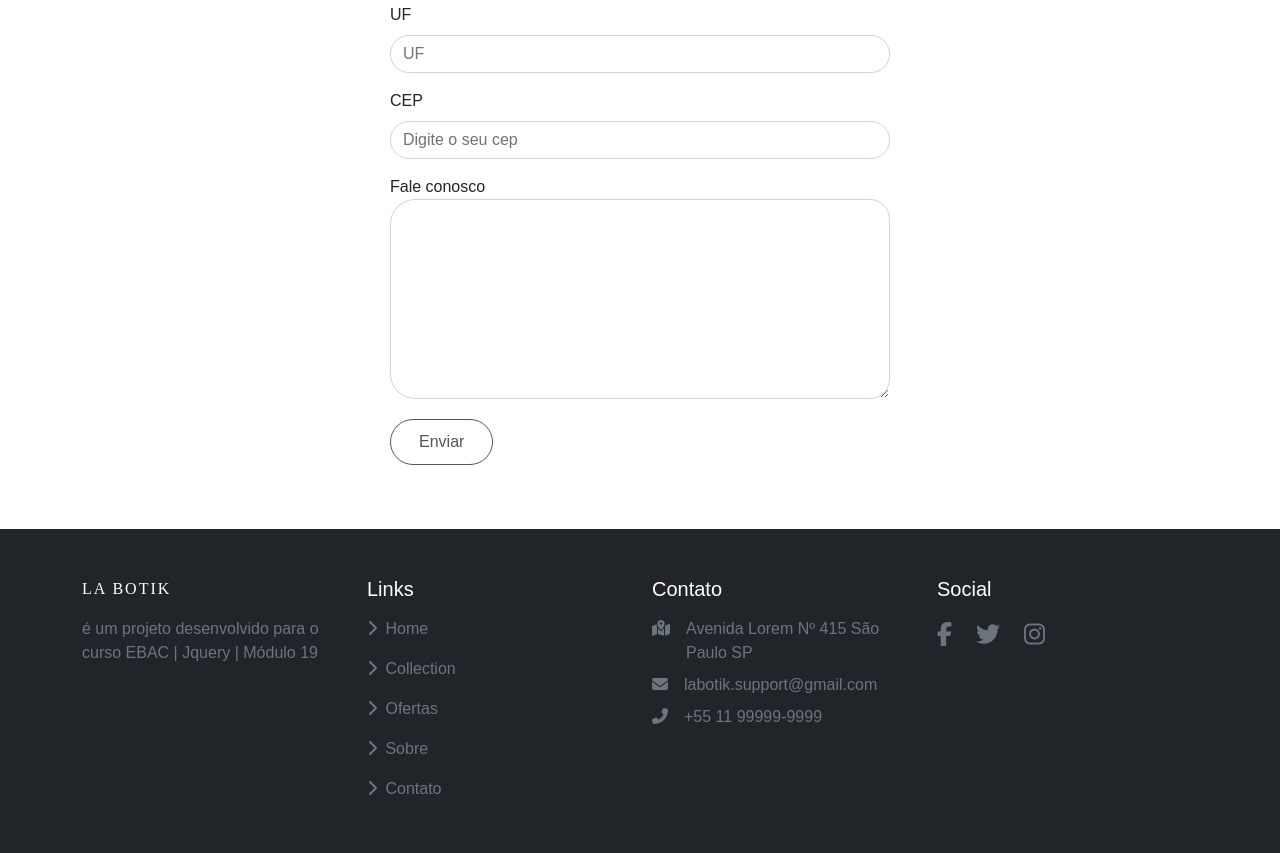
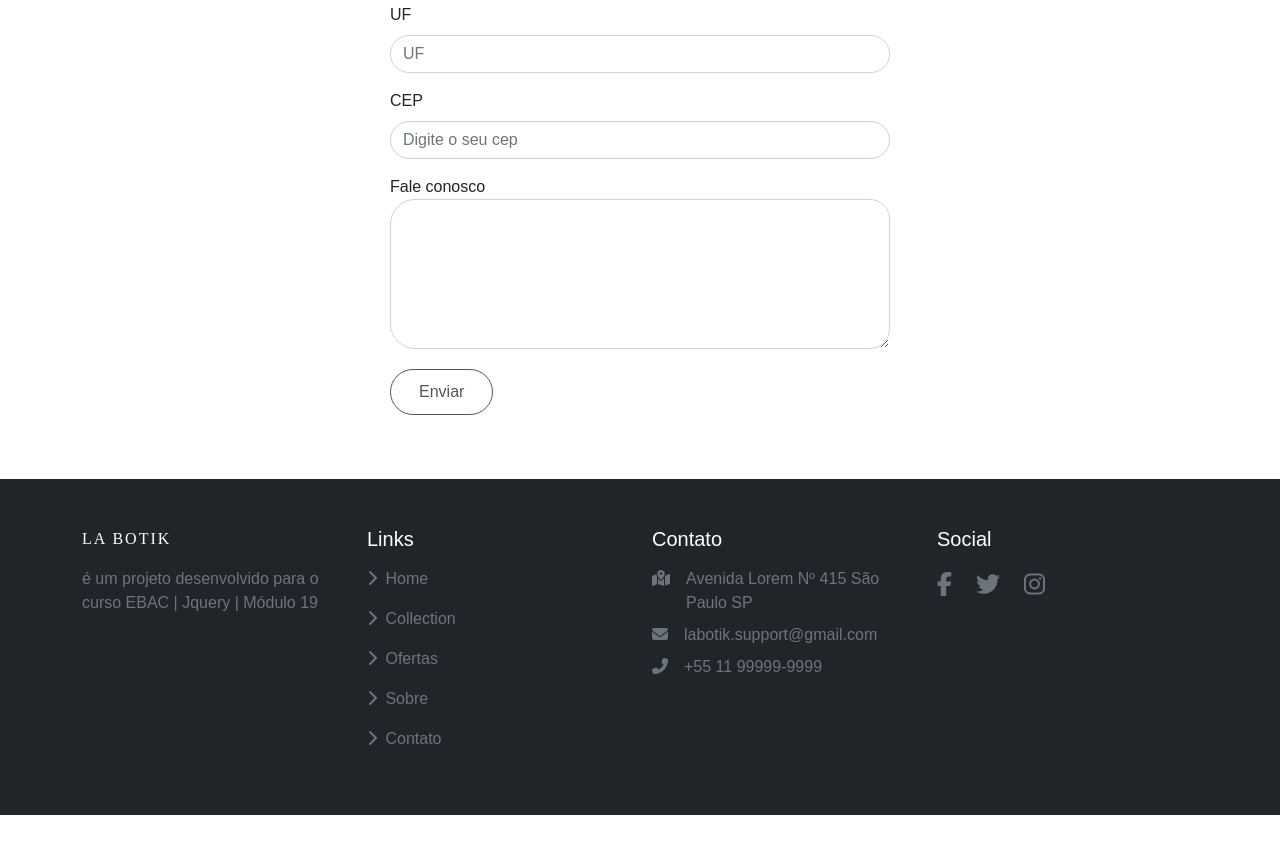
Before and after one commit to deusimarmms/modulo--19--ebac, a plain HTML site: page index.html in a window 1280 px wide. Shown: the part 3246-4099 px from the top of the page. After the commit the page ends 4061 px from the top, so only its background shows below. Drawn offline with Linux system fonts and the light colour scheme.

Commit message:
estilos do projeto

```diff
--- a/src/css/style.css
+++ b/src/css/style.css
@@ -457,10 +457,12 @@ h2 {
     margin-bottom: 20px;
 }
 .text__area {
-    height: 200px;
-    padding-top: 20px;
+    height: 150px !important;
+    padding-bottom: 90px;
     border-radius: 20px;
 }
+
+
 /* Form Contato */
 
 .input-group {
```
